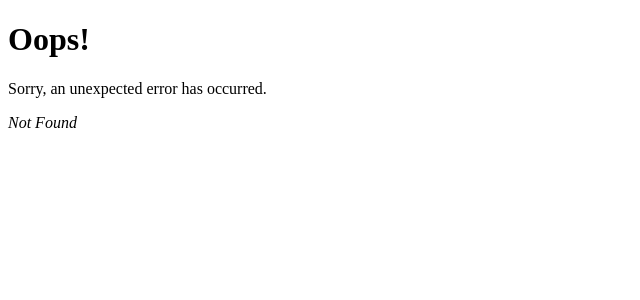
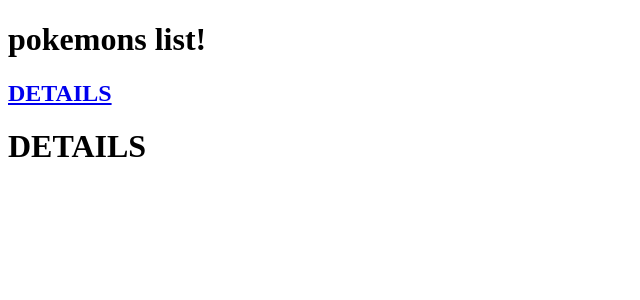
Before and after one commit to JordiTrassi/Pokemon-App, a React (Vite) app: page /pokemons/1 in a window 1280 px wide. Before the commit this address had no page. Shown: the top 300 px of the page, without its empty margins (0-640 px from the left). Built offline with nearby package versions, Linux system fonts and the light colour scheme.

Commit message:
Created DetailPokemonPage

```diff
--- /dev/null
+++ b/src/pages/DetailsPokemonPage.jsx
@@ -0,0 +1,9 @@
+
+
+export const DetailsPokemonPage = () => {
+  return (
+    <>
+     <h1>DETAILS</h1>
+    </>
+  )
+}
--- a/src/pages/PokemonsList.jsx
+++ /dev/null
@@ -1,9 +0,0 @@
-
-
-export const PokemonsList = () => {
-  return (
-    <>
-      <h1>pokemons list!</h1>
-    </>
-  )
-}
--- /dev/null
+++ b/src/pages/PokemonsListPage.jsx
@@ -0,0 +1,12 @@
+import { Link, Outlet } from 'react-router-dom';
+
+
+export const PokemonsList = () => {
+  return (
+    <>
+      <h1>pokemons list!</h1>
+      <h2><Link to={`:pokemonId`}>DETAILS</Link></h2>
+      <Outlet />
+    </>
+  )
+}
--- a/src/pages/index.js
+++ b/src/pages/index.js
@@ -1,2 +1,3 @@
+export * from './DetailsPokemonPage';
 export * from './ErrorPage';
-export * from './PokemonsList';
+export * from './PokemonsListPage';
```
Also changed, not shown: src/router/AppRouter.jsx (+8 -2 lines).
